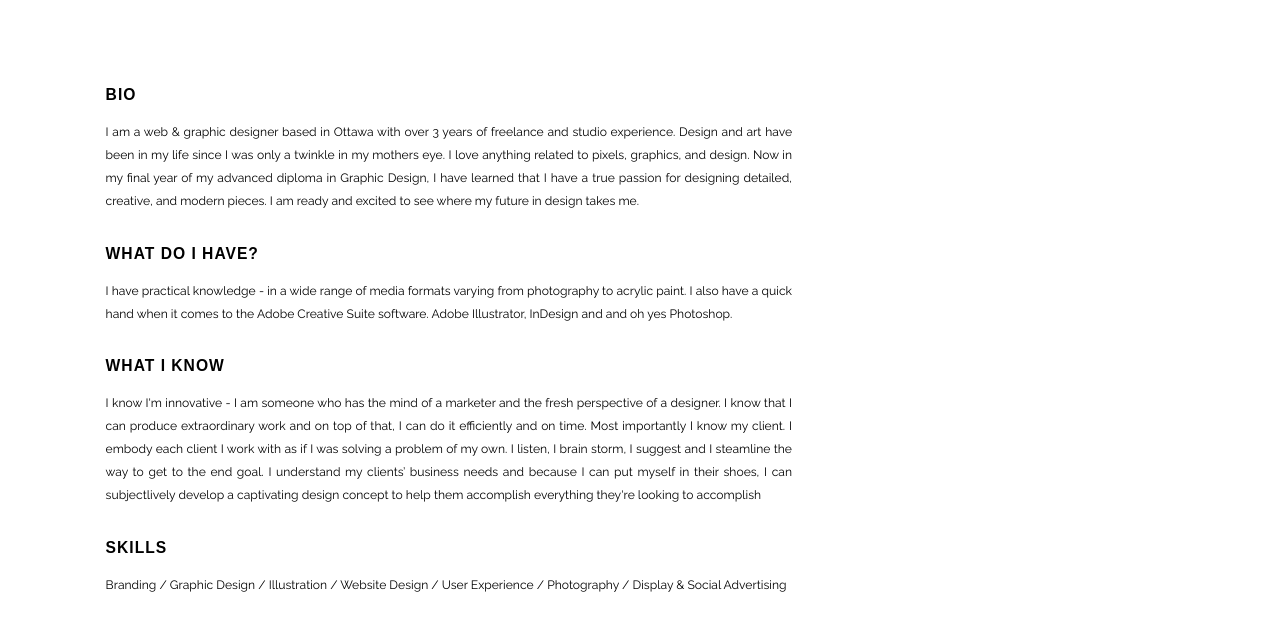
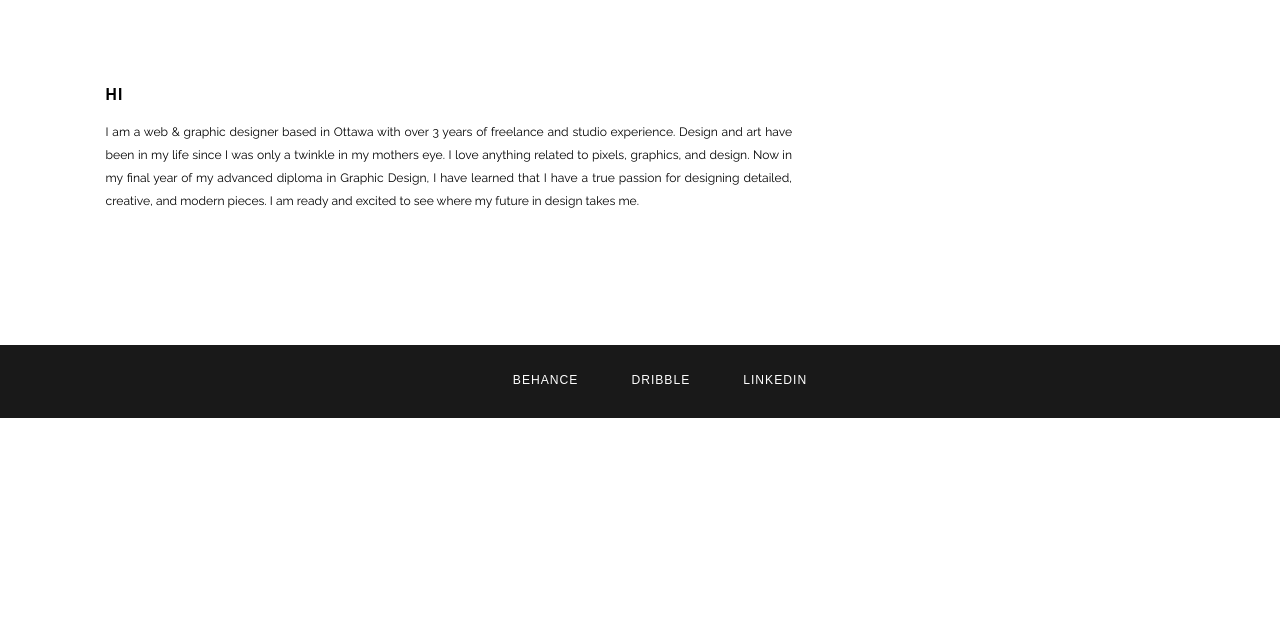
Before and after one commit to norr0065/portfolio-site, a Jekyll site: the page built from index.html, in a window 1280 px wide and 900 px high, scrolled down 1608 px, cut to the strip 174-805 px from the top of the window. Built offline with Jekyll 4.4.1, drawn with Linux system fonts in a browser that asks for light colours; Markdown is read by kramdown in place of the engine named in the settings; after the commit the page ends 2200 px from its top, so only the background shows below that.

Commit message:
Took out some content

```diff
--- a/404.html
+++ b/404.html
@@ -44,13 +44,14 @@ permalink: 404.html
     <div class="name">
       <h2 class="zetta"><strong>OPPS.</strong></h2>
         <p>It's looking like you may have taken a wrong turn. Let me help you get back to the good stuff. Why dont you checkout my work by following the link below.</a></p>
+
+     <h2 class="worklink"><a href="http://brittanynorris.ca/portfolio/"> SEE ARTWORK </a></h2>
     </div>
 
 <footer role="footer" id="footer" class="email-footer">
     <div class="skip-links">
         <a href="#top">Back to Top</a>
     </div>
-  <h2 class="worklink"><a href="http://brittanynorris.ca/portfolio/"> SEE ARTWORK </a></h2>
 </footer>
 
 </body>
--- a/index.html
+++ b/index.html
@@ -13,24 +13,9 @@ layout: default
 
     <div class="bio">
         <A name="bio"></A>
-            <h2 class="bio-h2 milli">BIO</h2>
+            <h2 class="bio-h2 milli">HI</h2>
                 <p class="micro">
        I am a web & graphic designer based in Ottawa with over 3 years of freelance and studio experience. Design and art have been in my life since I was only a twinkle in my mothers eye. I love anything related to pixels, graphics, and design. Now in my final year of my advanced diploma in Graphic Design, I have learned that I have a true passion for designing detailed, creative, and modern pieces. I am ready and excited to see where my future in design takes me.
                 </p>
 
-            <h2 class="bio-h2 milli">WHAT DO I HAVE?</h2>
-                <p class="micro">
-  I have practical knowledge - in a wide range of media formats varying from photography to acrylic paint. I also have a quick hand when it comes to the Adobe Creative Suite software. Adobe Illustrator, InDesign and and oh yes Photoshop.
-                </p>
-
-            <h2 class="bio-h2 milli">WHAT I KNOW</h2>
-                <p class="micro">
-      I know I'm innovative - I am someone who has the mind of a marketer and the fresh perspective of a designer. I know that I can produce extraordinary work and on top of that, I can do it efficiently and on time. Most importantly I know my client. I embody each client I work with as if I was solving a problem of my own. I listen, I brain storm, I suggest and I steamline the way to get to the end goal. I understand my clients’ business needs and because I can put myself in their shoes, I can subjectlively develop a captivating design concept to help them accomplish everything they're looking to accomplish
-                </p>
-
-            <h2 class="bio-h2 milli">SKILLS</h2>
-                <p class="micro">
-        Branding / Graphic Design / Illustration / Website Design / User Experience / Photography / Display & Social Advertising
-                </p>
-    </div>
 </div>
```
